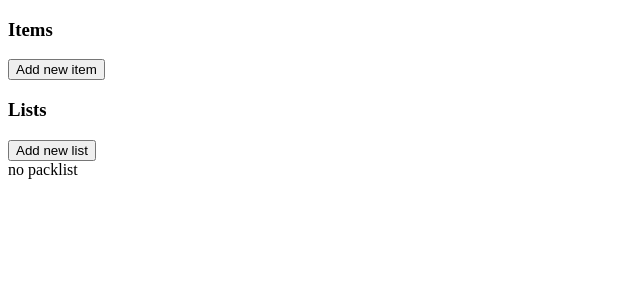
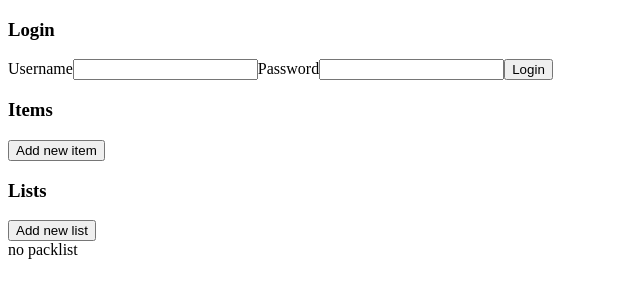
Before and after one commit to mtuomiko/packlister-frontend, a React app: page /packlists/1 in a window 1280 px wide. Shown: the top 300 px of the page, without its empty margins (0-640 px from the left). Built offline with nearby package versions, Linux system fonts and the light colour scheme.

Commit message:
Add basic login functionality and auth state

```diff
--- a/package.json
+++ b/package.json
@@ -31,6 +31,7 @@
   },
   "dependencies": {
     "@reduxjs/toolkit": "^1.8.5",
+    "axios": "^0.27.2",
     "lodash": "^4.17.21",
     "react": "^18.2.0",
     "react-dom": "^18.2.0",
--- a/src/App.tsx
+++ b/src/App.tsx
@@ -1,11 +1,13 @@
 import React from 'react';
 import { Outlet } from 'react-router-dom';
+import LoginForm from './components/LoginForm';
 import PacklistList from './components/PacklistList';
 import UserItemList from './components/UserItemList';
 
 const App = () => {
   return (
     <div className="rootContainer">
+      <LoginForm />
       <UserItemList />
       <PacklistList />
       <Outlet />
--- /dev/null
+++ b/src/components/LoginForm.tsx
@@ -0,0 +1,34 @@
+import React, { FormEventHandler } from 'react';
+import { useAppDispatch } from '../hooks';
+import { useField } from '../hooks/useField';
+import { login } from '../slices/auth';
+
+const LoginForm = () => {
+  const dispatch = useAppDispatch();
+  const username = useField('text');
+  const password = useField('password');
+
+  // eslint-disable-next-line @typescript-eslint/no-misused-promises
+  const handleLogin: FormEventHandler<HTMLFormElement> = async (event) => {
+    event.preventDefault();
+    if (username.value === '' || password.value === '') { return; }
+    await dispatch(login({ username: username.value, password: password.value }));
+    // username.reset();
+    // password.reset();
+  };
+
+  return (
+    <div>
+      <h3>Login</h3>
+      <form onSubmit={handleLogin}>
+        <label>Username</label>
+        <input name='username' {...username.inputVars} />
+        <label>Password</label>
+        <input name='password' {...password.inputVars} />
+        <input type="submit" value="Login" />
+      </form>
+    </div>
+  );
+};
+
+export default LoginForm;
--- /dev/null
+++ b/src/hooks/useField.ts
@@ -0,0 +1,29 @@
+import { ChangeEvent, useState } from 'react';
+
+const useField = (type: string) => {
+  const [value, setValue] = useState('');
+
+  const onChange = (event: ChangeEvent<HTMLInputElement>) => {
+    setValue(event.target.value);
+  };
+
+  const reset = () => {
+    setValue('');
+  };
+
+  const inputVars = {
+    type,
+    value,
+    onChange,
+  };
+
+  return {
+    type,
+    value,
+    onChange,
+    reset,
+    inputVars,
+  };
+};
+
+export { useField };
--- a/src/localStorage.ts
+++ b/src/localStorage.ts
@@ -18,9 +18,9 @@ export const loadState = (): StorageState | undefined => {
       return undefined;
     }
     const parsedState = JSON.parse(serializedState);
-    console.log(parsedState);
     return parsedState as StorageState;
   } catch (error) {
+    console.error(error);
     return undefined;
   }
 };
@@ -28,7 +28,6 @@ export const loadState = (): StorageState | undefined => {
 export const saveState = (state: RootState) => {
   try {
     console.log(`writing to localStorage at ${new Date().toLocaleTimeString()}`);
-    console.log(state);
     const serializedState = JSON.stringify(state);
     localStorage.setItem('state', serializedState);
   } catch (error) {
--- /dev/null
+++ b/src/services/auth.ts
@@ -0,0 +1,16 @@
+import axios from 'axios';
+import { Credentials, RegistrationInfo, TokenResponse, UserResponse } from '../types';
+
+const baseUrl = 'http://localhost:8080/api/auth';
+
+const register = async (registrationInfo: RegistrationInfo) => {
+  const response = await axios.post<UserResponse>(`${baseUrl}/register`, registrationInfo);
+  return response.data;
+};
+
+const token = async (credentials: Credentials) => {
+  const response = await axios.post<TokenResponse>(`${baseUrl}/token`, credentials);
+  return response.data;
+};
+
+export default { register, token };
--- /dev/null
+++ b/src/slices/auth.ts
@@ -0,0 +1,56 @@
+import { createAsyncThunk, createSlice, PayloadAction } from '@reduxjs/toolkit';
+import { RootState } from '../store';
+import { Credentials, RegistrationInfo, TokenResponse } from '../types';
+import authService from '../services/auth';
+
+export type AuthState = TokenResponse | null;
+
+const initialState = null as AuthState;
+
+export const register = createAsyncThunk('auth/register', async (registrationInfo: RegistrationInfo) => {
+  const response = await authService.register(registrationInfo);
+  return response;
+});
+
+export const login = createAsyncThunk('auth/login', async (credentials: Credentials) => {
+  const response = await authService.token(credentials);
+  return response;
+});
+
+export const authSlice = createSlice({
+  name: 'auth',
+  initialState,
+  reducers: {
+    set: (_state, action: PayloadAction<TokenResponse>) => {
+      return action.payload;
+    },
+    clear: (_state) => {
+      return undefined;
+    }
+  },
+  extraReducers: builder => {
+    builder
+      .addCase(register.fulfilled, (_state, _action) => {
+        return undefined;
+      })
+      .addCase(register.rejected, (_state, action) => {
+        console.error(action.error);
+        console.error(action.payload);
+        return undefined;
+      })
+      .addCase(login.fulfilled, (state, action) => {
+        return action.payload;
+      })
+      .addCase(login.rejected, (_state, action) => {
+        console.error(action.error);
+        console.error(action.payload);
+        return undefined;
+      });
+  }
+});
+
+export const { set, clear } = authSlice.actions;
+
+export const getUser = (state: RootState) => state.auth;
+
+export default authSlice.reducer;
--- a/src/store.ts
+++ b/src/store.ts
@@ -1,6 +1,7 @@
 import { configureStore } from '@reduxjs/toolkit';
 import itemsReducer from './slices/userItems';
 import packlistsReducer from './slices/packlists';
+import authReducer from './slices/auth';
 import { loadState, saveState } from './localStorage';
 import throttle from 'lodash/throttle';
 
@@ -10,6 +11,7 @@ const store = configureStore({
   reducer: {
     items: itemsReducer,
     packlists: packlistsReducer,
+    auth: authReducer
   },
   preloadedState: savedState
 });
```
Also changed, not shown: src/types.ts (+20 -0 lines), src/services/userItems.ts (added), 1 other file (tests, documents, lock files or other folders).
